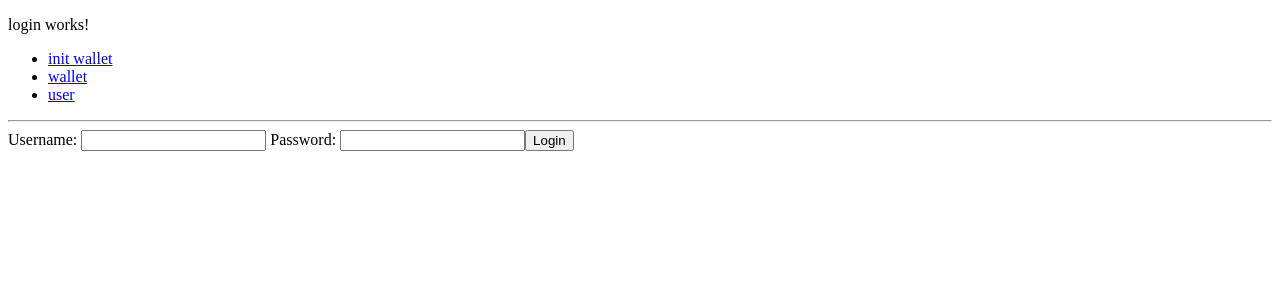
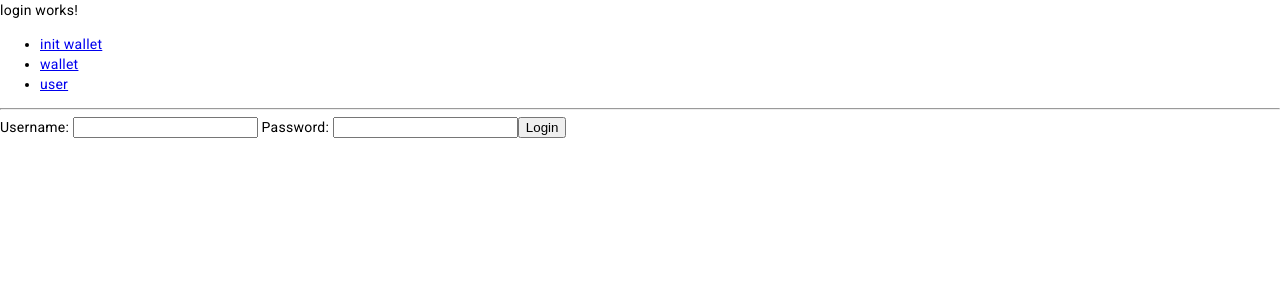
Before and after one commit to walletstate/walletstate-ui, an Angular app: page /login in a window 1280 px wide. Shown: the top 300 px of the page. Built offline with nearby package versions, Linux system fonts and the light colour scheme.

Commit message:
Added angular material

```diff
--- a/angular.json
+++ b/angular.json
@@ -43,6 +43,7 @@
               "src/assets"
             ],
             "styles": [
+              "@angular/material/prebuilt-themes/indigo-pink.css",
               "src/styles.scss"
             ],
             "scripts": []
@@ -109,6 +110,7 @@
               "src/assets"
             ],
             "styles": [
+              "@angular/material/prebuilt-themes/indigo-pink.css",
               "src/styles.scss"
             ],
             "scripts": []
--- a/package.json
+++ b/package.json
@@ -11,10 +11,12 @@
   "private": true,
   "dependencies": {
     "@angular/animations": "^16.0.0",
+    "@angular/cdk": "^16.0.4",
     "@angular/common": "^16.0.0",
     "@angular/compiler": "^16.0.0",
     "@angular/core": "^16.0.0",
     "@angular/forms": "^16.0.0",
+    "@angular/material": "^16.0.4",
     "@angular/platform-browser": "^16.0.0",
     "@angular/platform-browser-dynamic": "^16.0.0",
     "@angular/router": "^16.0.0",
--- a/src/app/app.module.ts
+++ b/src/app/app.module.ts
@@ -14,6 +14,7 @@
 import { AuthInterceptorService } from './auth/auth-interceptor.service';
 import { AccountsComponent } from './wallet/accounts/accounts.component';
 import { CategoriesComponent } from './wallet/categories/categories.component';
+import { BrowserAnimationsModule } from '@angular/platform-browser/animations';
 
 @NgModule({
   declarations: [
@@ -31,7 +32,8 @@
     BrowserModule,
     ReactiveFormsModule,
     HttpClientModule,
-    AppRoutingModule
+    AppRoutingModule,
+    BrowserAnimationsModule
   ],
   providers: [
     {
--- a/src/index.html
+++ b/src/index.html
@@ -6,8 +6,11 @@
   <base href="/">
   <meta name="viewport" content="width=device-width, initial-scale=1">
   <link rel="icon" type="image/x-icon" href="favicon.ico">
+  <link rel="preconnect" href="https://fonts.gstatic.com">
+  <link href="https://fonts.googleapis.com/css2?family=Roboto:wght@300;400;500&display=swap" rel="stylesheet">
+  <link href="https://fonts.googleapis.com/icon?family=Material+Icons" rel="stylesheet">
 </head>
-<body>
+<body class="mat-typography">
   <app-root></app-root>
 </body>
 </html>
--- a/src/styles.scss
+++ b/src/styles.scss
@@ -1 +1,4 @@
 /* You can add global styles to this file, and also import other style files */
+
+html, body { height: 100%; }
+body { margin: 0; font-family: Roboto, "Helvetica Neue", sans-serif; }
```
Also changed, not shown: 1 other file (tests, documents, lock files or other folders).
